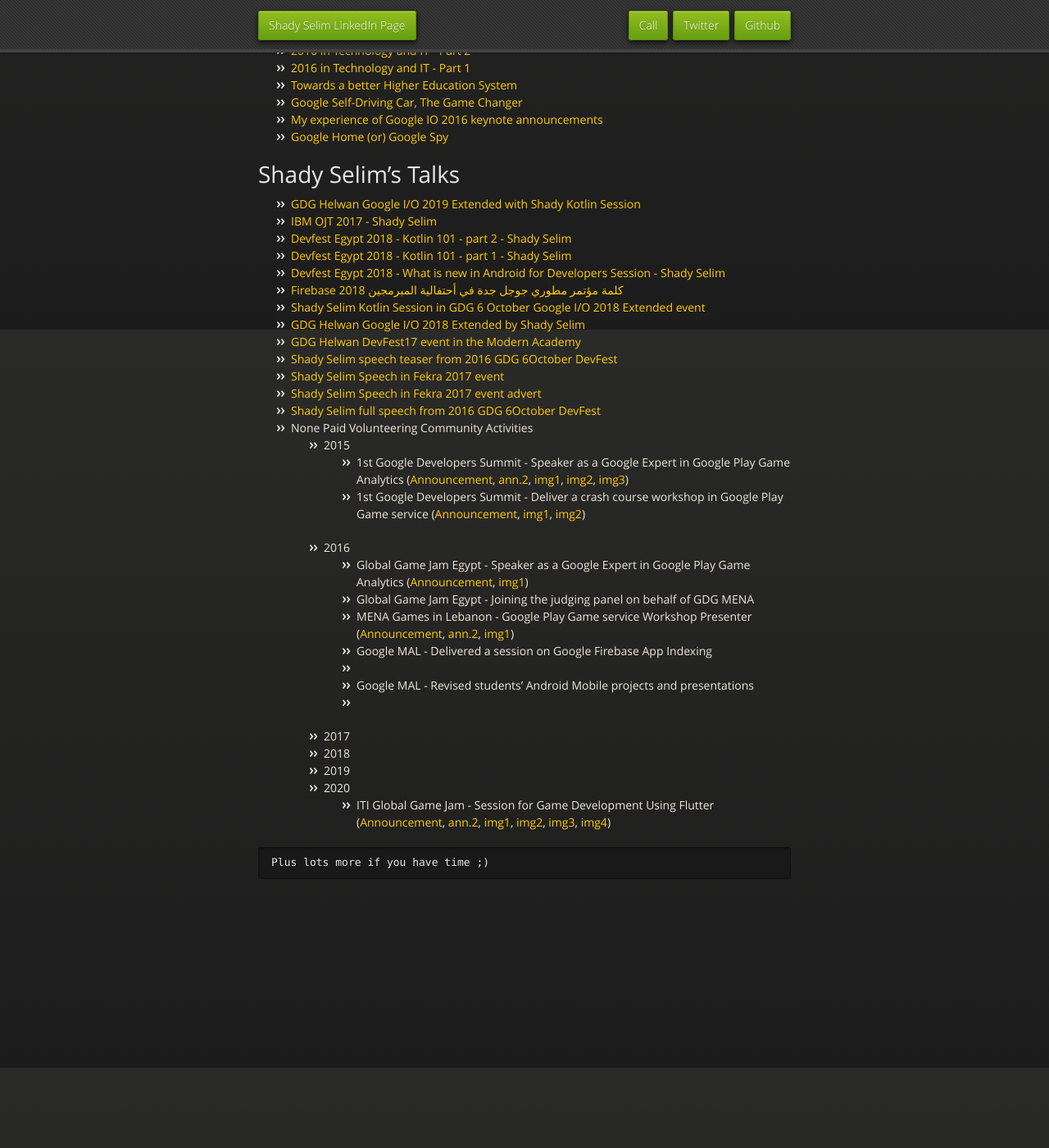
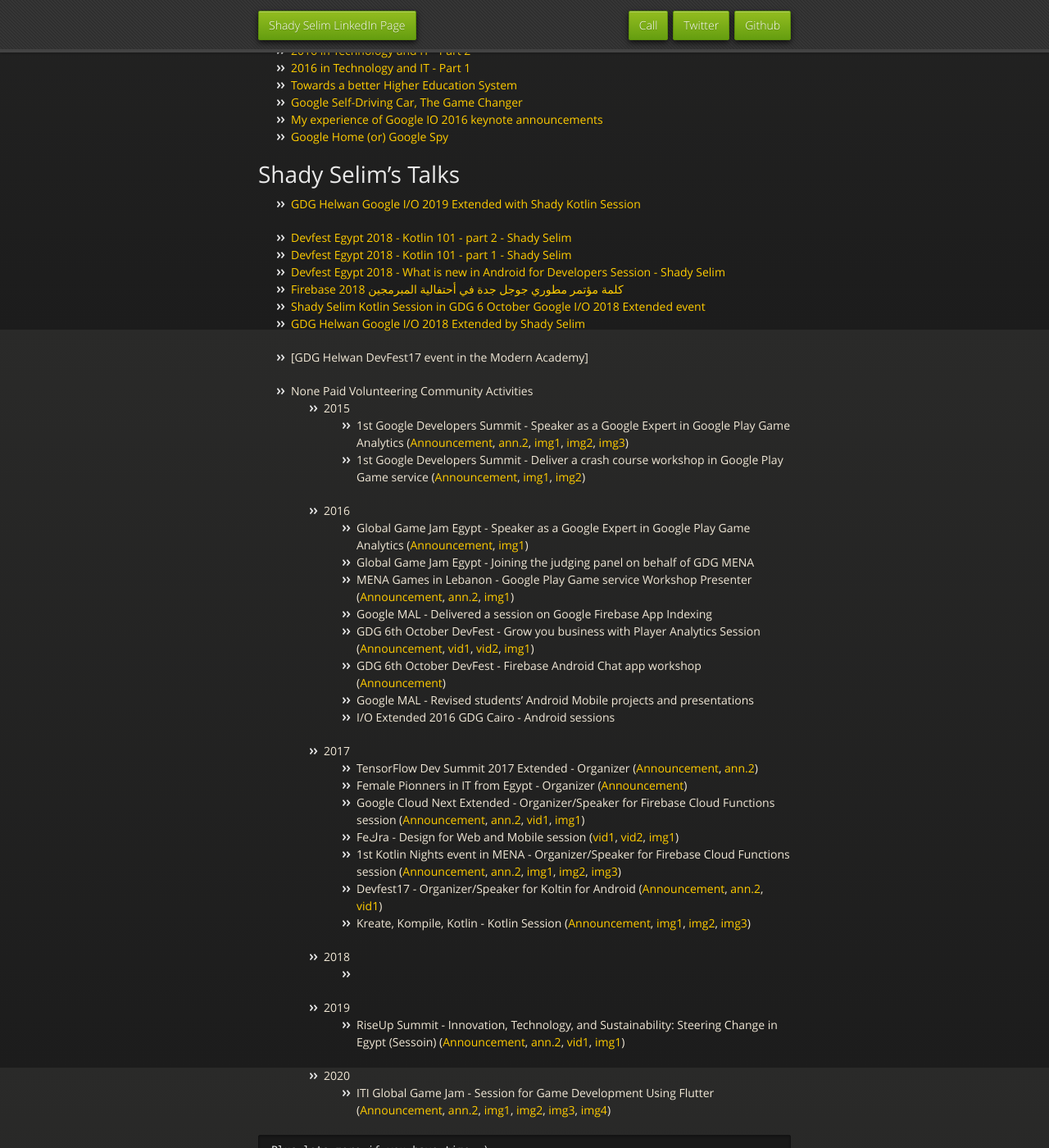
Before and after one commit to Shady-Selim/shady-selim.github.io, a Jekyll site: the page built from index.md, in a window 1280 px wide and 1400 px high, scrolled down 2298 px. Shown: the whole window at 82% size. Built offline with Jekyll 4.4.1, drawn with Linux system fonts in a browser that asks for light colours; our own code applies the rules of GitHub Pages for plain Markdown files.

Commit message:
Update index.md

```diff
--- a/index.md
+++ b/index.md
@@ -88,18 +88,16 @@
 
 # Shady Selim's Talks
 * [GDG Helwan Google I/O 2019 Extended with Shady Kotlin Session](https://youtu.be/aYGcO6qhCCA)
-* [IBM OJT 2017 - Shady Selim](https://youtu.be/flXYs8OnotM)
+
 * [Devfest Egypt 2018 - Kotlin 101 - part 2 - Shady Selim](https://youtu.be/JUJd_vFjpE8)
 * [Devfest Egypt 2018 - Kotlin 101 - part 1 - Shady Selim](https://youtu.be/CFYtaM88F5Q)
 * [Devfest Egypt 2018 - What is new in Android for Developers Session - Shady Selim](https://youtu.be/AL9X-sNFXbk)
 * [Firebase كلمة مؤتمر مطوري جوجل جدة في أحتفالية المبرمجين 2018](https://youtu.be/SSBKUN6wDsQ)
 * [Shady Selim Kotlin Session in GDG 6 October Google I/O 2018 Extended event](https://youtu.be/xTad2slKd30)
 * [GDG Helwan Google I/O 2018 Extended by Shady Selim](https://youtu.be/uIGPbp8GQVo)
-* [GDG Helwan DevFest17 event in the Modern Academy](https://youtu.be/3Zsu8CuOHMU)
-* [Shady Selim speech teaser from 2016 GDG 6October DevFest](https://youtu.be/kUEhnZdm2D8)
-* [Shady Selim Speech in Fekra 2017 event](https://youtu.be/7boRJ3tlMNQ)
-* [Shady Selim Speech in Fekra 2017 event advert](https://youtu.be/6-8DcZHFRuc)
-* [Shady Selim full speech from 2016 GDG 6October DevFest](https://youtu.be/XdcGt-hf4bs)
+
+* [GDG Helwan DevFest17 event in the Modern Academy]
+
 - None Paid Volunteering Community Activities
   - 2015
     - 1st Google Developers Summit - Speaker as a Google Expert in Google Play Game Analytics ([Announcement](https://www.facebook.com/ideaspaceXYZ/photos/a.530798273750230/530803587083032/?type=3&theater), [ann.2](https://www.facebook.com/ideaspaceXYZ/photos/a.413947235435335/542098245953566/?type=3&theater), [img1](https://www.facebook.com/ideaspaceXYZ/photos/a.535519416611449/535550669941657/?type=3&theater), [img2](https://www.facebook.com/ideaspaceXYZ/photos/a.535519416611449/535550786608312/?type=3&theater), [img3](https://www.facebook.com/ideaspaceXYZ/photos/a.535519416611449/535541013275956/?type=3&theater))
@@ -109,12 +107,22 @@
     - Global Game Jam Egypt - Joining the judging panel on behalf of GDG MENA
     - MENA Games in Lebanon - Google Play Game service Workshop Presenter ([Announcement](https://web.archive.org/web/20160505050646/http://www.menagames.com/meet-the-speakers.html#shadyselim), [ann.2](https://www.facebook.com/photo.php?fbid=992760844142525&set=pb.100002258551140.-2207520000..&type=3&theater), [img1](https://www.facebook.com/photo.php?fbid=992762720809004&set=a.992761127475830&type=3&theater))
     - Google MAL - Delivered a session on Google Firebase App Indexing
+    - GDG 6th October DevFest - Grow you business with Player Analytics Session ([Announcement](https://www.facebook.com/events/1788941701374492/permalink/1794623064139689/), [vid1](https://youtu.be/XdcGt-hf4bs), [vid2](https://youtu.be/kUEhnZdm2D8), [img1](https://www.facebook.com/GDGOctober/photos/pcb.1800430536892275/1222254197820379/?type=3&theater))
+    - GDG 6th October DevFest - Firebase Android Chat app workshop ([Announcement](https://www.facebook.com/events/1788941701374492/permalink/1802626096672719/?ref=1&action_history=null))
+    - Google MAL - Revised students' Android Mobile projects and presentations
+    - I/O Extended 2016 GDG Cairo - Android sessions
+  - 2017
+    - TensorFlow Dev Summit 2017 Extended - Organizer ([Announcement](https://www.facebook.com/events/697466320413076/), [ann.2](https://www.facebook.com/events/697466320413076/permalink/703453319814376/))
+    - Female Pionners in IT from Egypt - Organizer ([Announcement](https://www.facebook.com/events/481395498915241/))
+    - Google Cloud Next Extended - Organizer/Speaker for Firebase Cloud Functions session ([Announcement](https://www.facebook.com/events/254905691648398/), [ann.2](https://www.facebook.com/events/254905691648398/permalink/254942128311421/), [vid1](https://www.facebook.com/events/247594252382740/permalink/249318278877004/), [img1](https://www.facebook.com/OnlineFCIH/photos/pcb.249342692207896/1896724030542054/?type=3&theater))
+    - Feكra - Design for Web and Mobile session ([vid1](https://youtu.be/7boRJ3tlMNQ), [vid2](https://youtu.be/6-8DcZHFRuc), [img1](https://www.facebook.com/Fekra12/photos/a.1420176034667932/1420177344667801/?type=3&theater))
+    - 1st Kotlin Nights event in MENA - Organizer/Speaker for Firebase Cloud Functions session ([Announcement](https://www.facebook.com/events/440247016356950/), [ann.2](https://www.facebook.com/events/140096789900665/permalink/140634203180257/), [img1](https://www.facebook.com/OnlineFCIH/photos/a.1929401997274257/1929413977273059/?type=3&theater), [img2](https://www.facebook.com/OnlineFCIH/photos/a.1929401997274257/1929409980606792/?type=3&theater), [img3](https://www.facebook.com/OnlineFCIH/photos/a.1929401997274257/1929409383940185/?type=3&theater))
+    - Devfest17 - Organizer/Speaker for Koltin for Android ([Announcement](https://www.facebook.com/events/1875423396121326/), [ann.2](https://www.facebook.com/events/1875423396121326/permalink/1875439939453005/), [vid1](https://youtu.be/3Zsu8CuOHMU))
+    - Kreate, Kompile, Kotlin - Kotlin Session ([Announcement](https://www.facebook.com/events/105537826780426/permalink/107192466614962/), [img1](https://www.facebook.com/GDG.NewCairo/photos/a.1175786619194481/1175833725856437/?type=3&theater), [img2](https://www.facebook.com/GDG.NewCairo/photos/a.1175786619194481/1175822539190889/?type=3&theater), [img3](https://www.facebook.com/GDG.NewCairo/photos/a.1175786619194481/1175938085846001/?type=3&theater))
+  - 2018
     -
-    - Google MAL - Revised students' Android Mobile projects and presentations
-    -
-  - 2017
-  - 2018
   - 2019
+    - RiseUp Summit - Innovation, Technology, and Sustainability: Steering Change in Egypt (Sessoin) ([Announcement](https://riseupsummit.com/workshops?fbclid=IwAR1vzGLou7J8FBti812YagakynmBMvO7HWiUVkP4Idp-iG4Xwj1nf5DwG3c), [ann.2](https://riseupsummit.com/speakers), [vid1](https://www.facebook.com/AndelaEgypt/videos/744827579356535/), [img1](https://www.facebook.com/AndelaEgypt/photos/pcb.1064771713866895/1064765633867503/?type=3&theater))
   - 2020
     - ITI Global Game Jam - Session for Game Development Using Flutter ([Announcement](https://www.facebook.com/events/427144828162274/permalink/465341304342626/), [ann.2](https://www.facebook.com/AndelaEgypt/photos/pcb.1114352182242181/1114350765575656/?type=3&theater), [img1](https://www.facebook.com/AndelaEgypt/photos/pcb.1115915922085807/1115912275419505/?type=3&theater), [img2](https://www.facebook.com/AndelaEgypt/photos/pcb.1115915922085807/1115912362086163/?type=3&theater), [img3](https://www.facebook.com/IGDA.Egypt.Chapter/photos/a.1108523622812950/1108596252805687/?type=3&theater), [img4](https://www.facebook.com/IGDA.Egypt.Chapter/photos/a.1108523622812950/1108596092805703/?type=3&theater))
 
```
